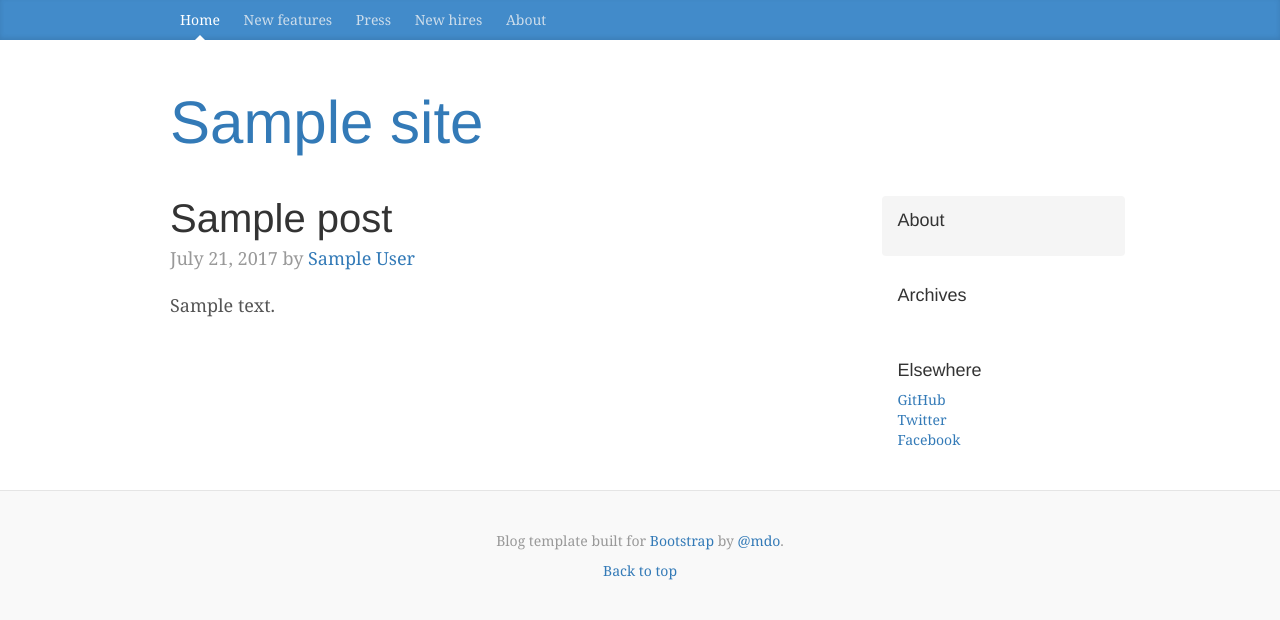
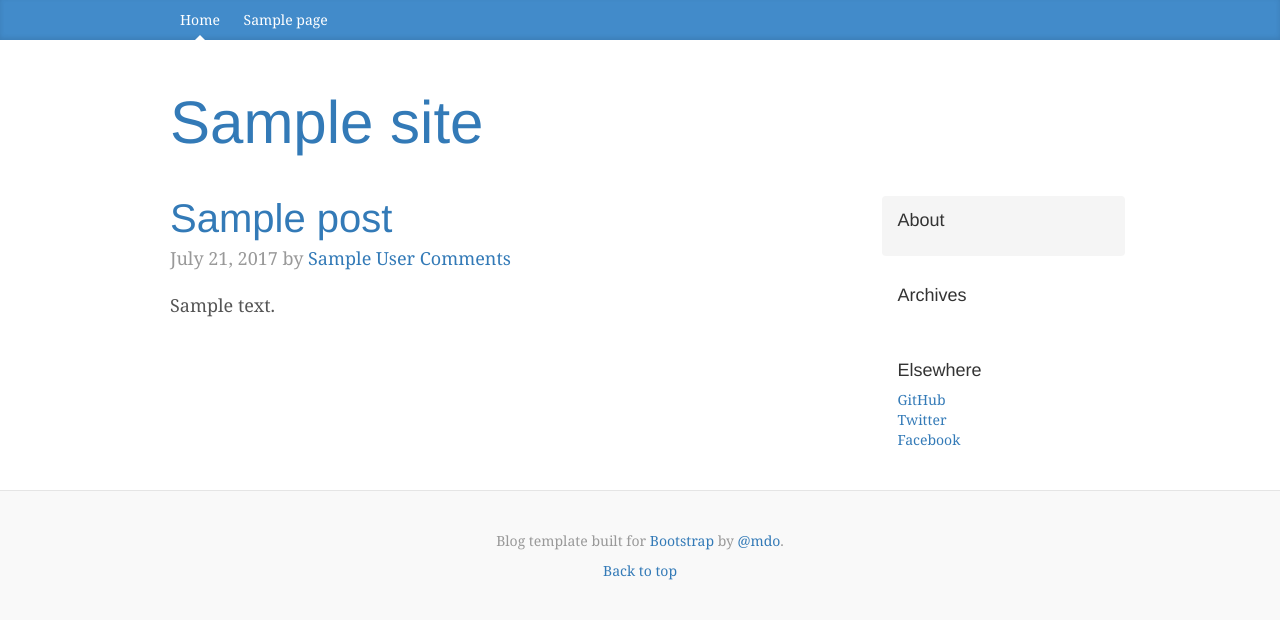
Before and after one commit to Yogeshkad/YK-WP, a WordPress theme: template index.php in a window 1280 px wide. Shown: the top 620 px of the page. Run offline with PHP 8.4 and a stand-in for WordPress, Linux system fonts and the light colour scheme; the site name, menu and one post (Sample post) are stand-ins, and other content is empty; some libraries are stand-ins or nearby versions.

Commit message:
comment box added

```diff
--- a/blog.css
+++ b/blog.css
@@ -164,3 +164,12 @@
 .blog-footer p:last-child {
   margin-bottom: 0;
 }
+.blog-nav li {
+    position: relative;
+    display: inline-block;
+    padding: 10px;
+    font-weight: 500;
+}
+.blog-nav li a {
+    color: #fff;
+}
--- a/content.php
+++ b/content.php
@@ -1,7 +1,8 @@
 <div class="blog-post">
-	<h2 class="blog-post-title"><?php the_title(); ?></h2>
-	<p class="blog-post-meta"><?php the_date(); ?> by <a href="#"><?php the_author(); ?></a></p>
+	<h2 class="blog-post-title"><a href="<?php the_permalink(); ?>"><?php the_title(); ?></a></h2>
+	<p class="blog-post-meta"><?php the_date(); ?> by <a href="#"><?php the_author(); ?></a> <a href="<?php comments_link(); ?>">
+	<?php printf( _nx( 'One Comment', '%1$s Comments', get_comments_number(), 'comments title', 'textdomain' ), number_format_i18n(get_comments_number() ) ); ?></a></p>
 
- <?php the_content(); ?>
+ <?php the_excerpt(); ?>
 
 </div><!-- /.blog-post -->
--- a/header.php
+++ b/header.php
@@ -30,10 +30,7 @@
       <div class="container">
         <nav class="blog-nav">
           <a class="blog-nav-item active" href="#">Home</a>
-          <a class="blog-nav-item" href="#">New features</a>
-          <a class="blog-nav-item" href="#">Press</a>
-          <a class="blog-nav-item" href="#">New hires</a>
-          <a class="blog-nav-item" href="#">About</a>
+         <?php wp_list_pages( '&title_li=' ); ?>
         </nav>
       </div>
     </div>
--- a/index.php
+++ b/index.php
@@ -9,7 +9,14 @@
 
 				get_template_part( 'content', get_post_format() );
 
-			endwhile; endif;
+			endwhile;?>
+			<nav>
+	<ul class="pager">
+		<li><?php next_posts_link( 'Previous' ); ?></li>
+		<li><?php previous_posts_link( 'Next' ); ?></li>
+	</ul>
+</nav>
+			<?php endif;
 			?>
 
 		</div> <!-- /.blog-main -->
```
